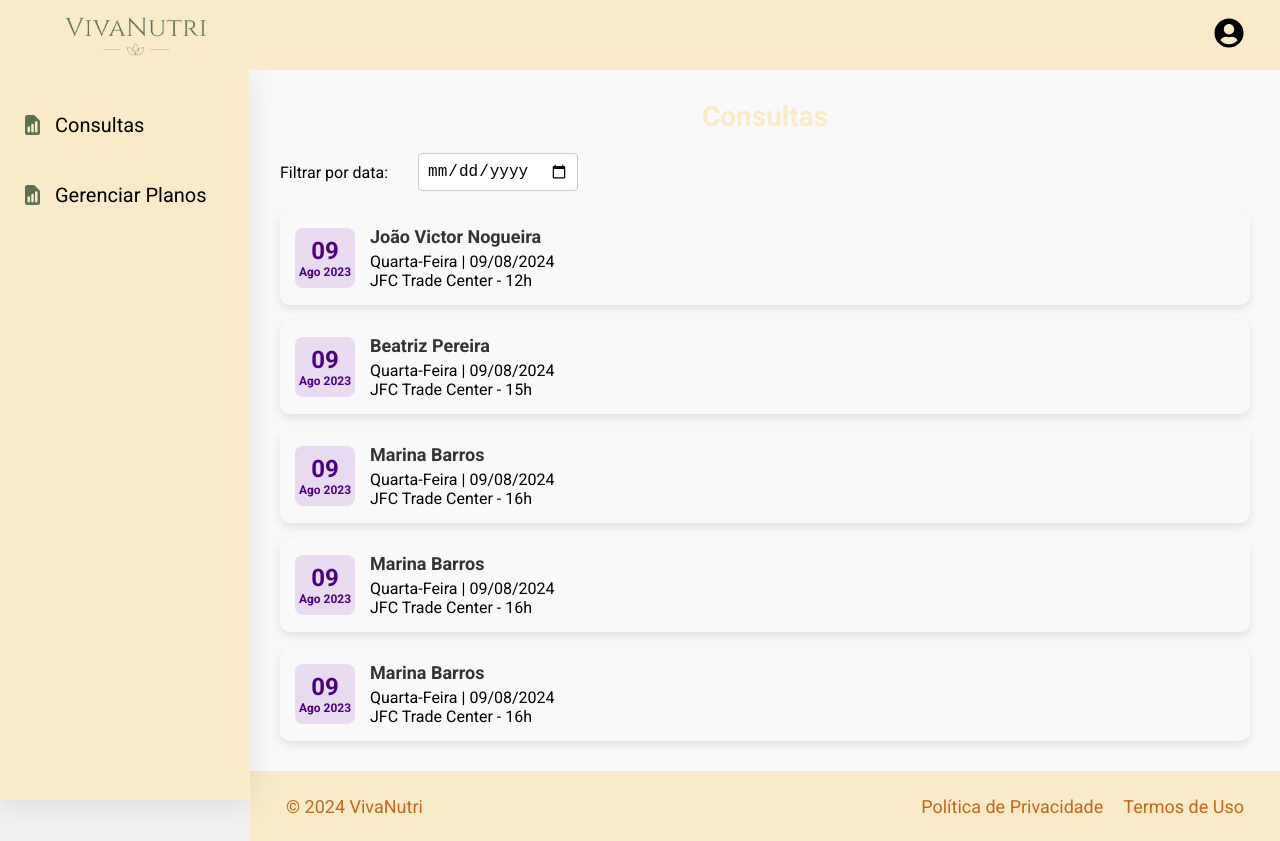
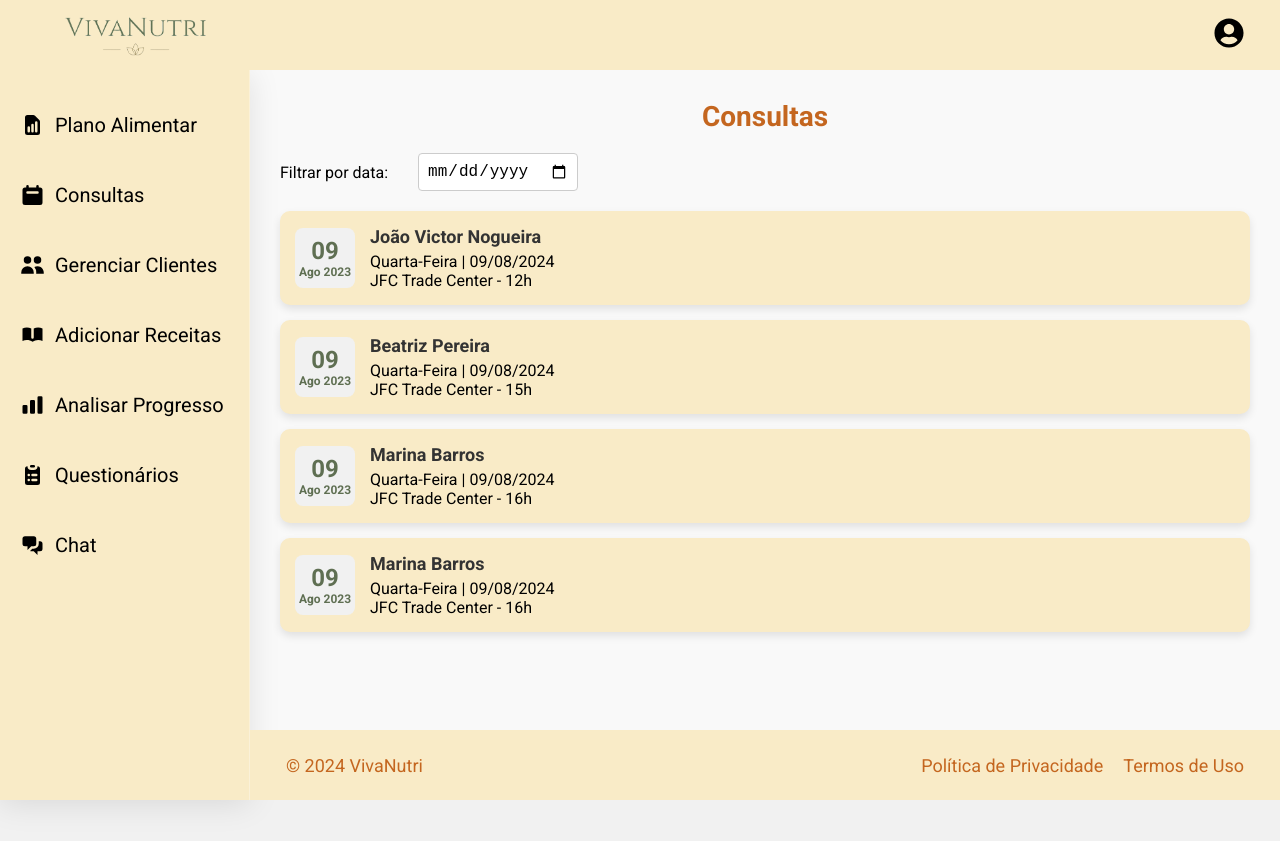
Before and after one commit to Raquel212/VivaNutri, a React (Vite) app: page /ConsultaNutriPsico in a window 1280 px wide. After the commit the page ends 800 px from the top, so only its background shows below. Built offline with nearby package versions, Linux system fonts and the light colour scheme.

Commit message:
Atualização

```diff
--- a/src/pages/ConsultaNutriPsico/ConsultaNutriPsico.module.css
+++ b/src/pages/ConsultaNutriPsico/ConsultaNutriPsico.module.css
@@ -117,7 +117,7 @@
 
 .pageTitle {
   font-size: 28px;
-  color: var(--primary);
+  color: var(--terceary);
   text-align: center;
   margin-bottom: 20px;
 }
@@ -138,8 +138,8 @@
 
 .icon {
   margin-right: 5px;
-  color: var(--secondary);
 }
+
 
 .dateFilter {
   padding: 8px;
@@ -151,7 +151,7 @@
 .addButton {
   display: flex;
   align-items: center;
-  background-color: var(--accent);
+  background-color: red;
   color: white;
   padding: 10px 15px;
   border: none;
@@ -175,7 +175,7 @@
   display: flex;
   gap: 15px;
   align-items: center;
-  background-color: #f9f9f9;
+  background-color: var(--primary);
   padding: 15px;
   border-radius: 10px;
   box-shadow: 0px 4px 8px rgba(0, 0, 0, 0.1);
@@ -186,12 +186,12 @@
   flex-direction: column;
   align-items: center;
   justify-content: center;
-  background-color: #e8daef;
+  background-color: var(--logo);
   border-radius: 8px;
   width: 60px;
   height: 60px;
   font-weight: bold;
-  color: #4b0082;
+  color: var(--secondary);
 }
 
 .day {
@@ -219,18 +219,21 @@
   display: flex;
   justify-content: space-between;
   align-items: center;
-  width: calc(100% - 15.625rem);
-  margin-left: 15.625rem;
-  height: 4.375rem;
+  width: calc(100% - 250px);
+  margin-left: 250px;
+  height: 70px;
   font-size: 1.125rem;
   color: var(--terceary);
   padding: 0 2.25rem;
+  position: fixed;
+  bottom: 0;
+  /* box-shadow: 0 -2px 4px rgba(0, 0, 0, 0.1); */
 }
 
 .footerHomeP ul {
   list-style: none;
   display: flex;
-  gap: 1.25rem;
+  gap: 20px;
   padding: 0;
   margin: 0;
 }
@@ -238,8 +241,10 @@
 .footerHomeP ul li a {
   text-decoration: none;
   color: var(--terceary);
+  transition: color 0.3s ease;
 }
 
 .footerHomeP ul li a:hover {
   text-decoration: underline;
+  color: var(--secondary);
 }
--- a/src/pages/ConsultaNutriPsico/index.jsx
+++ b/src/pages/ConsultaNutriPsico/index.jsx
@@ -1,7 +1,12 @@
 import { useState } from "react"
 import { FaUserCircle } from "react-icons/fa"
 import { HiDocumentReport } from "react-icons/hi"
-
+import { HiCalendar } from "react-icons/hi";
+import { HiUsers } from "react-icons/hi";
+import { HiBookOpen } from "react-icons/hi";
+import { HiChartBar } from "react-icons/hi";
+import { HiClipboardList } from "react-icons/hi";
+import { HiChatAlt2 } from "react-icons/hi";
 import { Link } from "react-router-dom"
 import styles from "./ConsultaNutriPsico.module.css"
 
@@ -15,7 +20,7 @@ function ConsultaNutriPsico() {
     <>
       <header className={styles.headerHomePacie}>
         <div className={styles.logo}>
-          <Link to="/homeNutri">
+          <Link to="/homeNutriPsico">
             <img src="/Logo_Sem.png" alt="Logo" className={styles.imagemLogo} />
           </Link>
         </div>
@@ -27,18 +32,9 @@ function ConsultaNutriPsico() {
               <Link to="/notifications" className={styles.linkHome}>
                 Notificações
               </Link>
-              {/* <Link to="/receitasFavoritasPaciente" className={styles.linkHome}>
-                Receitas Favoritas
+              <Link to="/EditarNutri" className={styles.linkHome}>
+                Editar Perfil
               </Link>
-              <Link to="/" className={styles.linkHome}>
-                Nutricionista
-              </Link>
-              <Link to="/" className={styles.linkHome}>
-                Psicólogo
-              </Link>
-              <Link to="/edit-profile" className={styles.linkHome}>
-                Editar Perfil
-              </Link> */}
               <Link to="/entrar" className={styles.linkHome}>
                 Logoff
               </Link>
@@ -50,19 +46,64 @@ function ConsultaNutriPsico() {
       <nav className={styles.sidebar}>
         <ul>
           <li>
+            <Link to="/gerenciarPlanosAlimentares">
+              <div className={styles.linkSlider}>
+                <HiDocumentReport className={styles.icon} />
+                <p>Plano Alimentar </p>
+              </div>
+            </Link>
+          </li>
+
+          <li>
             <Link to="/consultaNutriPsico">
               <div className={styles.linkSlider}>
-                <HiDocumentReport className={styles.icon} />
+                <HiCalendar className={styles.icon} />
                 <p>Consultas</p>
               </div>
             </Link>
           </li>
 
           <li>
-            <Link to="/gerenciarPlanosAlimentares">
+            <Link to="/gerenciarClientesNutri">
               <div className={styles.linkSlider}>
-                <HiDocumentReport className={styles.icon} />
-                <p>Gerenciar Planos </p>
+                <HiUsers  className={styles.icon} />
+                <p>Gerenciar Clientes </p>
+              </div>
+            </Link>
+          </li>
+
+          <li>
+            <Link to="/receitasNutri">
+              <div className={styles.linkSlider}>
+                <HiBookOpen className={styles.icon} />
+                <p>Adicionar Receitas </p>
+              </div>
+            </Link>
+          </li>
+
+          <li>
+            <Link to="/analisarProgresso">
+              <div className={styles.linkSlider}>
+                < HiChartBar className={styles.icon} />
+                <p>Analisar Progresso </p>
+              </div>
+            </Link>
+          </li>
+
+          <li>
+            <Link to="/questionariosNutri">
+              <div className={styles.linkSlider}>
+                <HiClipboardList className={styles.icon} />
+                <p>Questionários </p>
+              </div>
+            </Link>
+          </li>
+
+          <li>
+            <Link to="/chatNutri">
+              <div className={styles.linkSlider}>
+                <HiChatAlt2  className={styles.icon} />
+                <p>Chat </p>
               </div>
             </Link>
           </li>
@@ -127,17 +168,6 @@ function ConsultaNutriPsico() {
             </div>
           </div>
 
-          <div className={styles.consultationItem}>
-            <div className={styles.consultationDate}>
-              <p className={styles.day}>09</p>
-              <p className={styles.monthYear}>Ago 2023</p>
-            </div>
-            <div className={styles.consultationInfo}>
-              <p className={styles.clientName}>Marina Barros</p>
-              <p>Quarta-Feira | 09/08/2024</p>
-              <p>JFC Trade Center - 16h</p>
-            </div>
-          </div>
         </div>
       </main>
 
```
